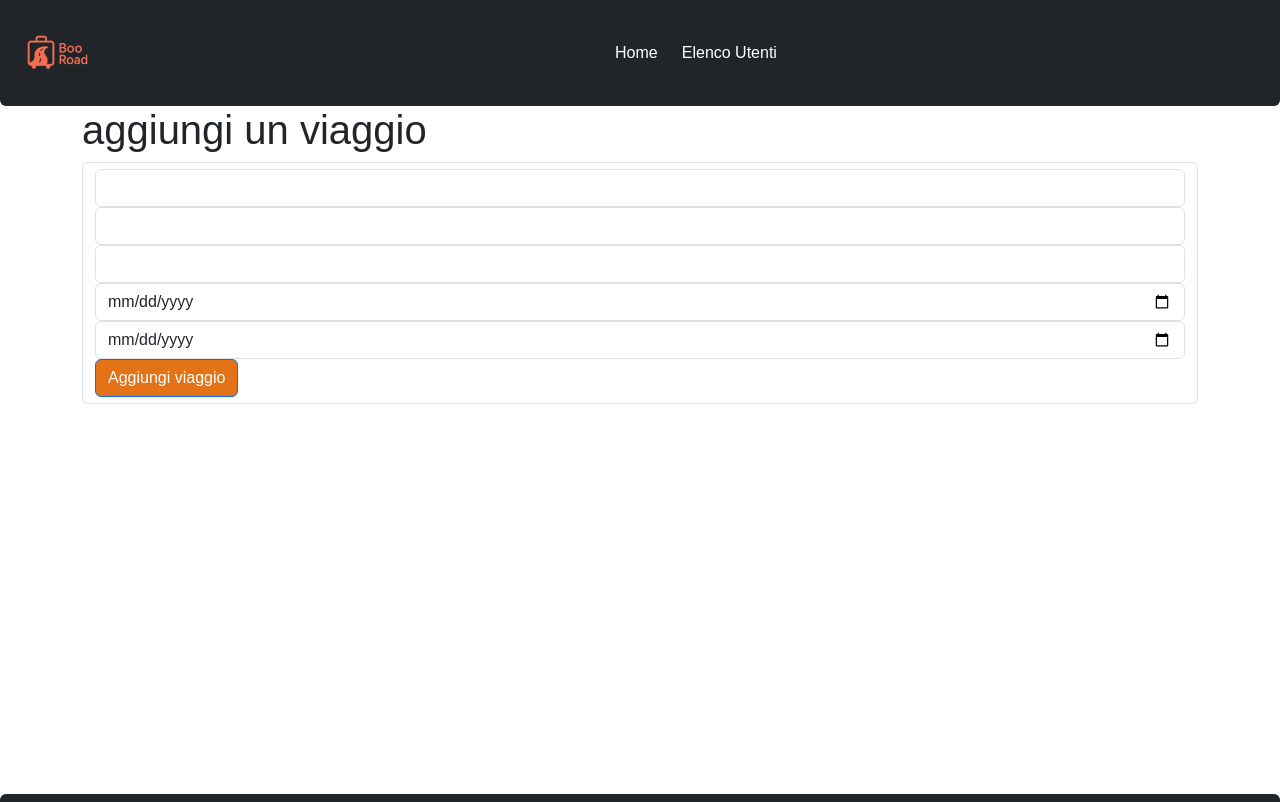
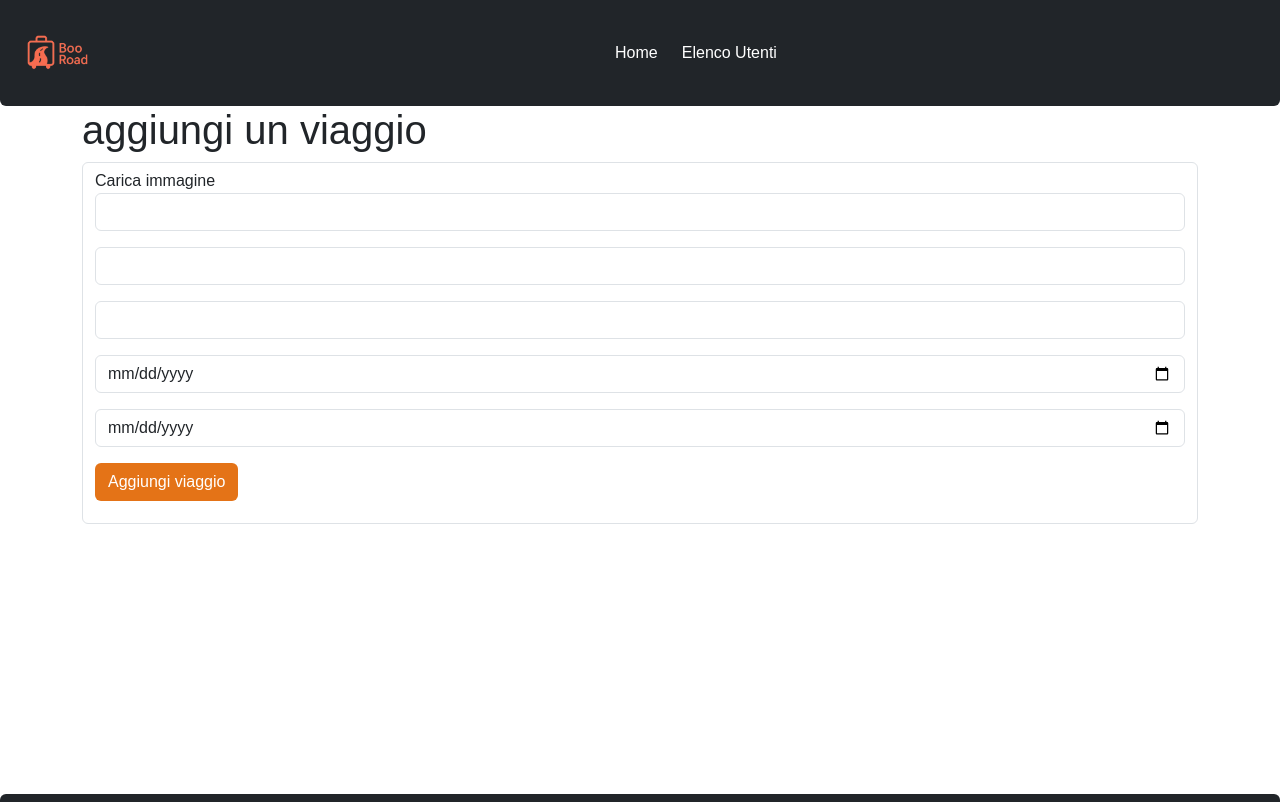
Before and after one commit to mattiacoli/BooRoad, a React (Vite) app: page /addtrip in a window 1280 px wide. Shown: the top 802 px of the page. Built offline with nearby package versions, Linux system fonts and the light colour scheme.

Commit message:
Refactor AddTrip form layout and improve input styling

```diff
--- a/src/pages/AddTrip.jsx
+++ b/src/pages/AddTrip.jsx
@@ -73,14 +73,44 @@ export default function AddTrip() {
     <>
       <div className="container">
         <h1>aggiungi un viaggio</h1>
+
         <form onSubmit={(e) => { e.preventDefault(); handleSubmit() }} className="form-control" action="">
-          <input className="form-control" name="immagine" type="text" value={newTrip.immagine} onChange={(e) => handleChange(e.target.name, e.target.value)} required />
-          <input className="form-control" name="nome" type="text" value={newTrip.nome} onChange={(e) => handleChange(e.target.name, e.target.value)} required />
-          <input className="form-control" name="città" type="text" value={newTrip.città} onChange={(e) => handleChange(e.target.name, e.target.value)} required />
-          <input className="form-control" name="dataInizio" type="date" value={newTrip.dataInizio} onChange={(e) => handleChange(e.target.name, e.target.value)} required />
-          <input className="form-control" name="dataFine" type="date" value={newTrip.dataFine} onChange={(e) => handleChange(e.target.name, e.target.value)} required />
 
-          <button className="btn btn-primary">Aggiungi viaggio</button>
+          <label htmlFor="immagine"> Carica immagine</label>
+          <input
+            className="form-control mb-3"
+            name="immagine"
+            type="text"
+            value={newTrip.immagine}
+            onChange={(e) => handleChange(e.target.name, e.target.value)} required />
+
+          <input
+            className="form-control mb-3"
+            name="nome"
+            type="text"
+            value={newTrip.nome}
+            onChange={(e) => handleChange(e.target.name, e.target.value)} required />
+
+          <input className="form-control mb-3"
+            name="città"
+            type="text"
+            value={newTrip.città}
+            onChange={(e) => handleChange(e.target.name, e.target.value)} required />
+
+          <input
+            className="form-control mb-3"
+            name="dataInizio"
+            type="date"
+            value={newTrip.dataInizio}
+            onChange={(e) => handleChange(e.target.name, e.target.value)} required />
+
+          <input className="form-control mb-3"
+            name="dataFine"
+            type="date"
+            value={newTrip.dataFine} onChange={(e) => handleChange(e.target.name, e.target.value)} required />
+
+          <button className="btn mb-3">Aggiungi viaggio</button>
+
           <div className={message.state == 'success' ? 'text-success' : 'text-danger'}>
             <span>{message.state}</span>
             <span>{message.message}</span>
```
